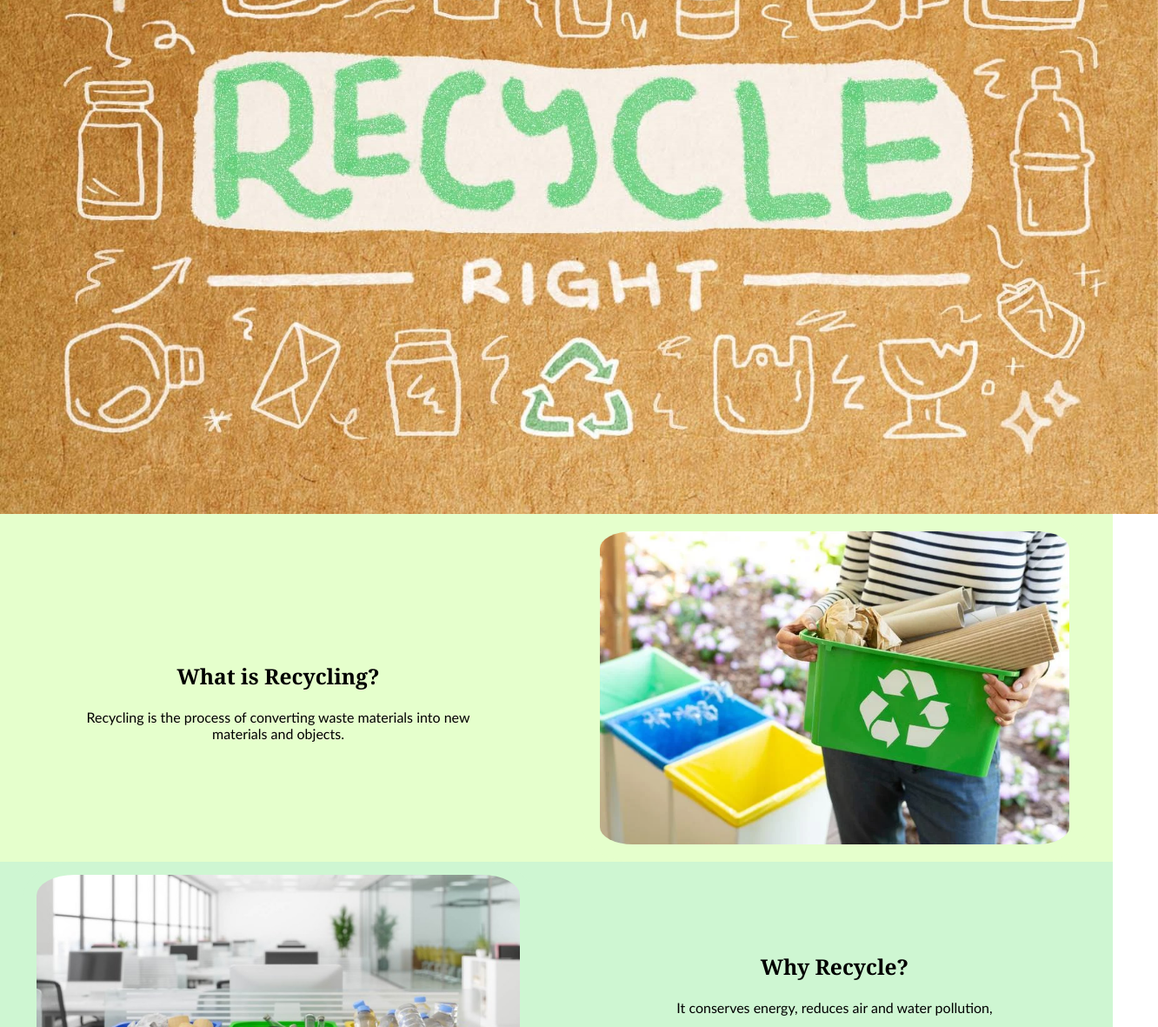
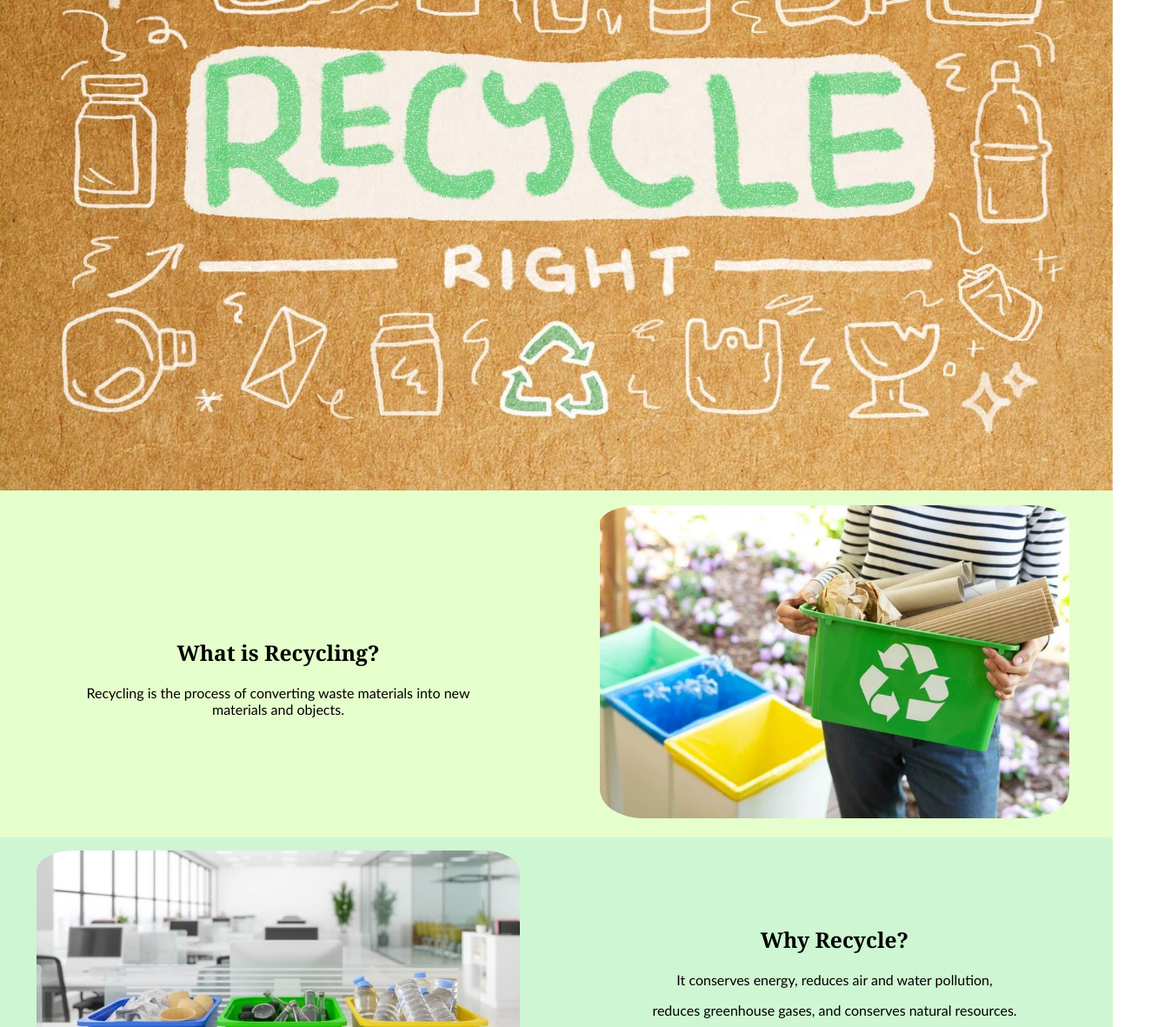
Before and after one commit to kenhaw/kenhaw.github.io, a plain HTML site: page recycle/index.html in a window 1280 px wide. Shown: the part 99-1280 px from the top of the page at 87% size, 1332 px wide, since content can reach past the window. Drawn offline with Linux system fonts and the light colour scheme.

Commit message:
Update style.css

```diff
--- a/recycle/style.css
+++ b/recycle/style.css
@@ -61,18 +61,20 @@ td {
 }
 
 .intro-image {
-    height: 690px;
-    width: auto;
+    height: auto;
+    width: 100%;
     text-align: center;
     margin: 0;
 }
 
 .img1 {
     height: 360px;
-    max-width:100%;
+    max-width:90%;
     object-fit: fill;
-    border: 20px solid #E5FFCC;
+    border: 5px solid #E5FFCC;
     border-radius: 10%;
+    padding-top: 2%;
+    padding-left: 0;
 }
 
 .img2 {
@@ -124,10 +126,9 @@ td {
 
 
 #intro {
-    height: 690px;
+    height: auto;
     width: auto;
     text-align: center;
-    background-image: url(recycle.jpeg);
     background-size: cover;
     margin: 0;
 }
@@ -136,6 +137,7 @@ td {
     height:400px;
     width:auto;
     background-color: #E5FFCC;
+    margin-top: -5px;
 
 }
 
```
